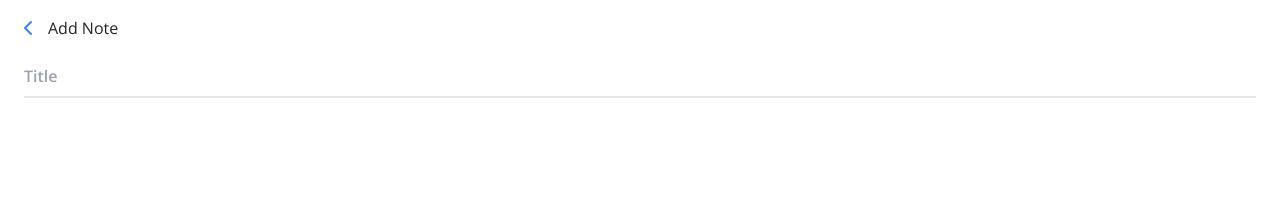
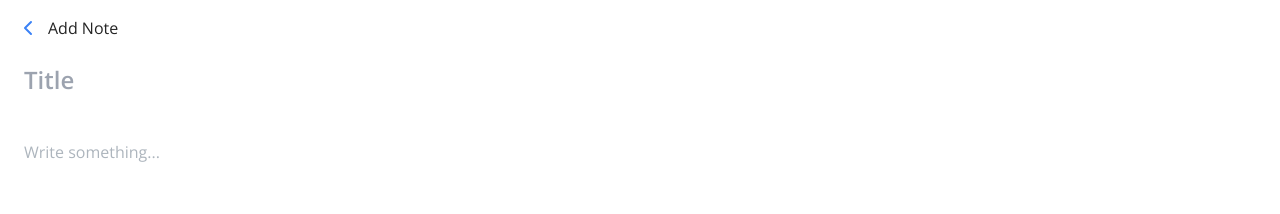
Before and after one commit to athdromeda/memoir, a React (Vite) app: page /add in a window 1280 px wide. Shown: the top 214 px of the page. Built offline with nearby package versions, Linux system fonts and the light colour scheme.

Commit message:
style: [UI] Change typography style for editor

```diff
--- a/package.json
+++ b/package.json
@@ -11,6 +11,7 @@
   },
   "dependencies": {
     "@reduxjs/toolkit": "^1.9.5",
+    "@tiptap/extension-placeholder": "^2.0.3",
     "@tiptap/pm": "^2.0.3",
     "@tiptap/react": "^2.0.3",
     "@tiptap/starter-kit": "^2.0.3",
--- a/src/App.css
+++ b/src/App.css
@@ -10,6 +10,14 @@
 
 .ProseMirror:focus {
   outline: none;
+}
+
+.ProseMirror p.is-editor-empty:first-child::before {
+  color: #adb5bd;
+  content: attr(data-placeholder);
+  float: left;
+  height: 0;
+  pointer-events: none;
 }
 
 .ProseMirror blockquote {
--- a/src/components/TextField.jsx
+++ b/src/components/TextField.jsx
@@ -1,4 +1,5 @@
 /* eslint-disable react/prop-types */
+import Placeholder from '@tiptap/extension-placeholder';
 import { EditorContent, useEditor } from '@tiptap/react';
 import StarterKit from '@tiptap/starter-kit';
 import MenuBar from './MenuBar';
@@ -9,6 +10,9 @@ const TextField = ({ setContent, activeContent = '' }) => {
       setContent(editor.getHTML());
     },
     extensions: [
+      Placeholder.configure({
+        placeholder: 'Write something...',
+      }),
       StarterKit.configure({
         bulletList: {
           keepMarks: true,
@@ -27,6 +31,7 @@ const TextField = ({ setContent, activeContent = '' }) => {
     <>
       <EditorContent
         editor={editor}
+        spellCheck={false}
         className="focus:outline-none focus:bg-blue-50 focus:py-2 focus:px-3 h-full dark:bg-slate-800 dark:text-blue-100 dark:focus:bg-slate-700"
       />
       <MenuBar editor={editor} />
--- a/src/pages/AddNote.jsx
+++ b/src/pages/AddNote.jsx
@@ -8,13 +8,23 @@ import TextField from '../components/TextField';
 import { addNote } from '../noteSlice';
 import generateNoteId from '../utils/generateNoteId';
 
-const AddNote = () => {
-  const [content, setContent] = useState()
-
+const Header = () => {
   const navigate = useNavigate();
 
+  return (
+    <div className="flex gap-2 px-4 py-4">
+      <button>
+        <ChevronLeft className="text-blue-500" onClick={() => navigate('/')} />
+      </button>
+      <h1 className="font-light select-none dark:text-blue-100">Add Note</h1>
+    </div>
+  );
+};
+
+const AddNote = () => {
+  const [content, setContent] = useState();
+
   const title = useRef('');
-  // const content = useRef('');
 
   const dispatch = useDispatch();
   const handleClick = () => {
@@ -31,32 +41,19 @@ const AddNote = () => {
 
   return (
     <div className="flex flex-col w-full h-full dark:bg-slate-800">
-      <div className="flex gap-2 px-4 py-4">
-        <button>
-          <ChevronLeft
-            className="text-blue-500"
-            onClick={() => navigate('/')}
-          />
-        </button>
-        <h1 className="font-light select-none dark:text-blue-100">Add Note</h1>
-      </div>
+      <Header />
       <div className="flex flex-col m-6 mt-0 h-full">
-        <input
+        <textarea
           type="text"
           placeholder="Title"
           ref={title}
           onFocus={(e) => e.target.select()}
-          className="text-blue-500 border-b-2 mb-3 py-2 focus:px-3 font-bold focus:outline-none focus:border-b-blue-400 dark:bg-slate-700 dark:text-blue-400"
+          wrap="soft"
+          spellCheck={false}
+          maxLength={32}
+          className="text-blue-500 text-2xl mb-3 py-2 focus:px-3 font-bold focus:outline-none focus:border-b-blue-400 dark:bg-slate-800 dark:text-blue-400 resize-none overflow-hidden"
         />
-        {/* <textarea
-          cols="30"
-          rows="10"
-          placeholder="Lorem ipsum"
-          ref={content}
-          spellCheck={false}
-          className="focus:outline-none focus:bg-blue-50 focus:py-2 focus:px-3 h-full dark:bg-slate-800 dark:text-blue-100 dark:focus:bg-slate-700"
-        ></textarea> */}
-        <TextField setContent={setContent}/>
+        <TextField setContent={setContent} />
         <EditNoteButton onClick={handleClick} />
       </div>
     </div>
--- a/src/pages/EditNote.jsx
+++ b/src/pages/EditNote.jsx
@@ -1,3 +1,4 @@
+/* eslint-disable react/prop-types */
 import { useState } from 'react';
 import { Trash } from 'react-feather';
 import { ChevronLeft } from 'react-feather';
@@ -9,9 +10,24 @@ import TextField from '../components/TextField';
 import { addNote, deleteNote } from '../noteSlice';
 import generateNoteId from '../utils/generateNoteId';
 
+const Header = ({ navigateTo, handleDelete }) => {
+  return (
+    <div className="flex justify-between px-4 py-4">
+      <div className="flex gap-2">
+        <button>
+          <ChevronLeft className="text-blue-500" onClick={navigateTo} />
+        </button>
+        <h1 className="font-light select-none dark:text-blue-100">Edit Note</h1>
+      </div>
+      <button onClick={handleDelete}>
+        <Trash className="text-pink-500 mr-2" />
+      </button>
+    </div>
+  );
+};
+
 const EditNote = () => {
   const navigate = useNavigate();
-
   const id = parseInt(useParams().id);
   const notes = useSelector((state) => state.note);
   const note = notes.filter((note) => note.id === id)[0];
@@ -38,39 +54,23 @@ const EditNote = () => {
 
   return (
     <div className="flex flex-col w-full h-full dark:bg-slate-800">
-      <div className="flex justify-between px-4 py-4">
-        <div className="flex gap-2">
-          <button>
-            <ChevronLeft
-              className="text-blue-500"
-              onClick={() => navigate('/')}
-            />
-          </button>
-          <h1 className="font-light select-none dark:text-blue-100">
-            Edit Note
-          </h1>
-        </div>
-        <button onClick={handleDelete}>
-          <Trash className="text-pink-500 mr-2" />
-        </button>
-      </div>
+      <Header
+        id={id}
+        navigateTo={() => navigate('/')}
+        handleDelete={handleDelete}
+      />
       <div className="flex flex-col m-6 mt-0 h-full">
         <input
           type="text"
           value={title}
           onChange={(e) => setTitle(e.target.value)}
           onFocus={(e) => e.target.select()}
-          className="text-blue-500 border-b-2 mb-3 py-2 focus:px-3 font-bold focus:outline-none focus:border-b-blue-400 dark:bg-slate-700 dark:text-blue-400"
+          wrap="soft"
+          spellCheck={false}
+          maxLength={32}
+          className="text-blue-500 text-2xl mb-3 py-2 focus:px-3 font-bold focus:outline-none focus:border-b-blue-400 dark:bg-slate-800 dark:text-blue-400 resize-none overflow-hidden"
         />
-        {/* <textarea
-          cols="30"
-          rows="15"
-          value={content}
-          onChange={(event) => setContent(event.target.value)}
-          spellCheck={false}
-          className="focus:outline-none focus:bg-blue-50 focus:py-2 focus:px-3 h-full dark:bg-slate-800 dark:text-blue-100 dark:focus:bg-slate-700"
-        ></textarea> */}
-        <TextField activeContent={content} setContent={setContent}/>
+        <TextField activeContent={content} setContent={setContent} />
         <EditNoteButton onClick={handleClick} />
       </div>
     </div>
```
Also changed, not shown: 1 other file (tests, documents, lock files or other folders).
